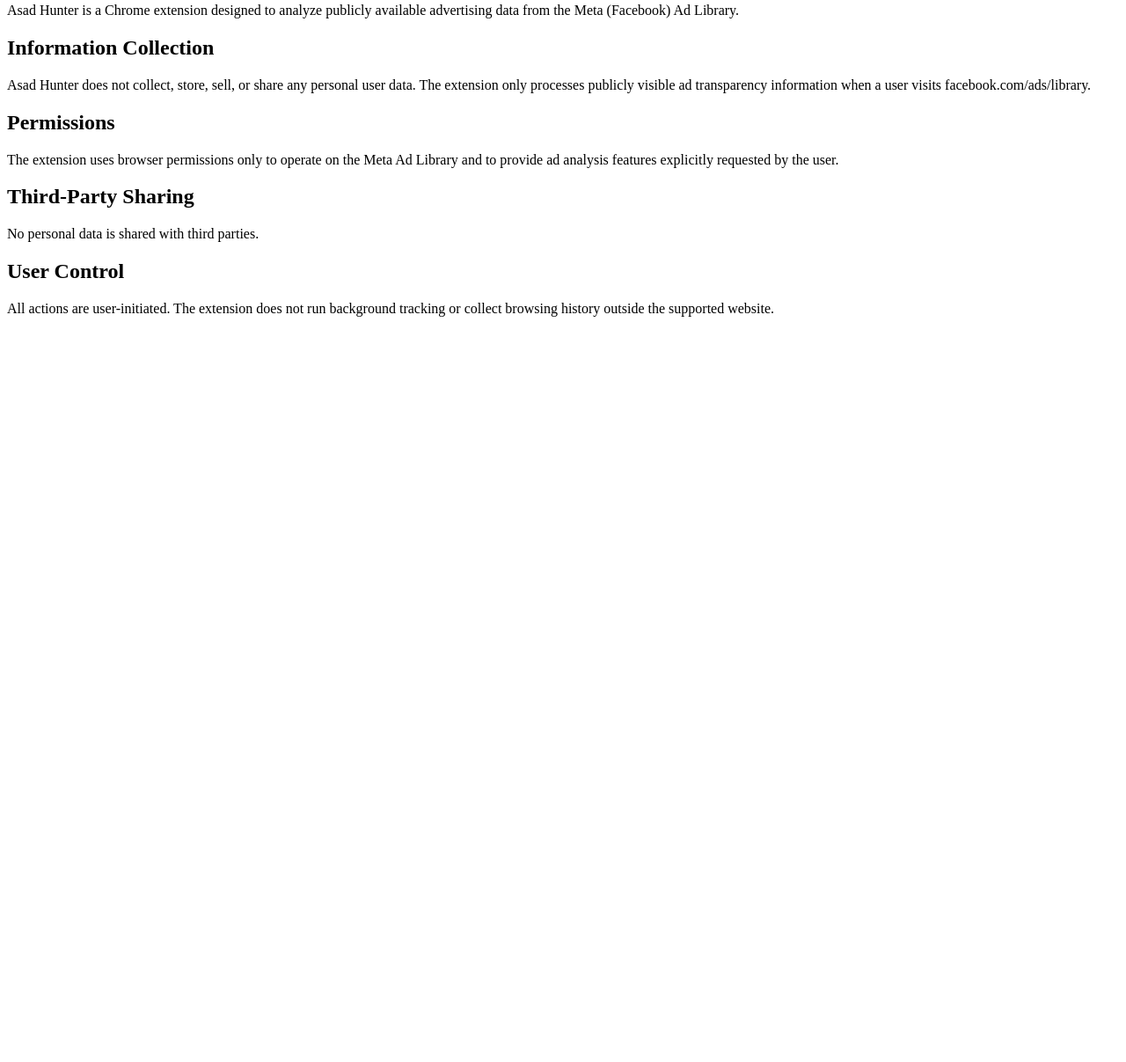
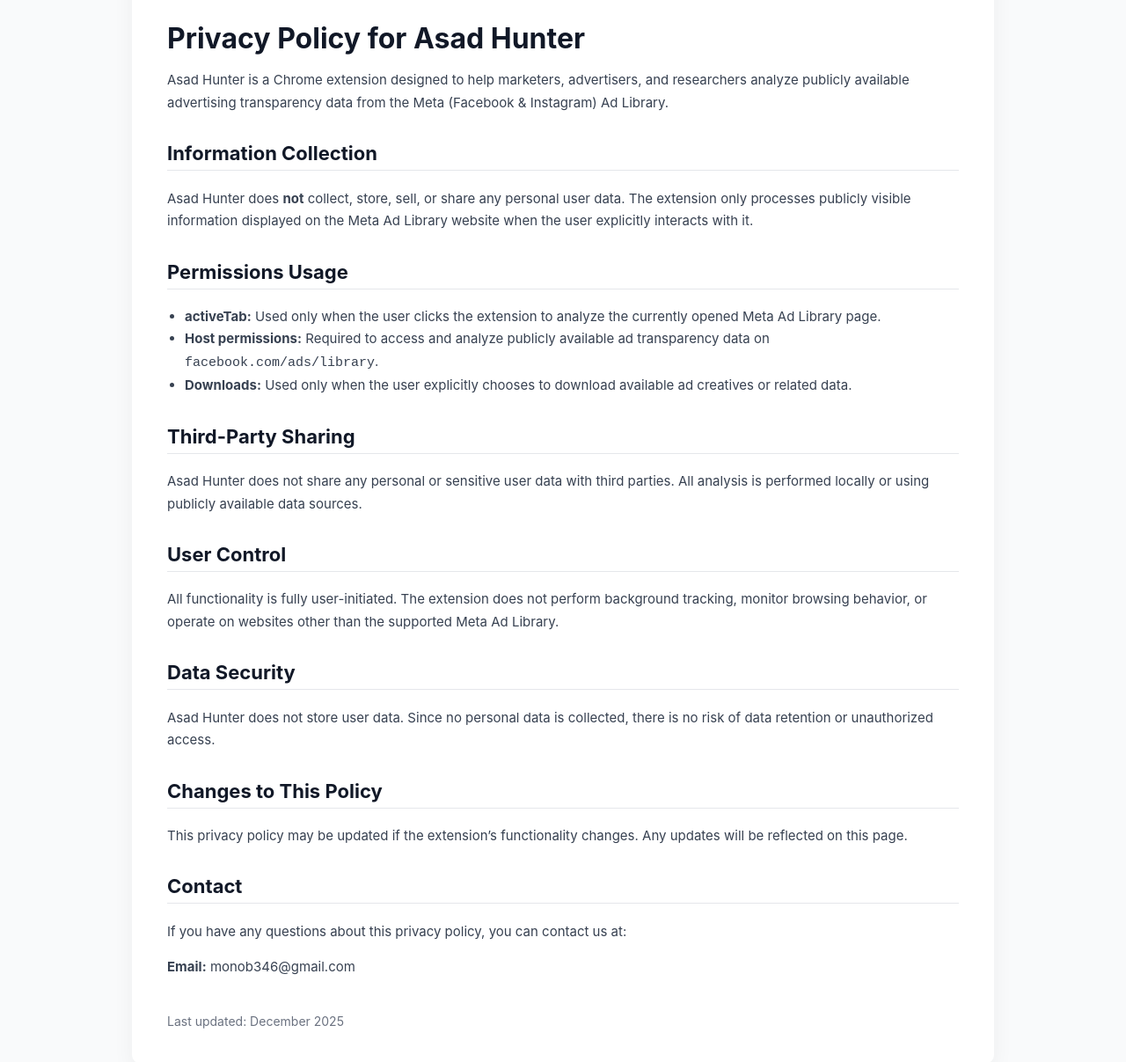
Before and after one commit to AsadHunter/asad-hunter-privacy, a plain HTML site: page index.html in a window 1280 px wide. Shown: the part 77-1284 px from the top of the page at 88% size. Before the commit the page ends 800 px from the top, so only its background shows below. Drawn offline with Linux system fonts and the light colour scheme.

Commit message:
Update index.html

```diff
--- a/index.html
+++ b/index.html
@@ -1,39 +1,116 @@
 <!DOCTYPE html>
 <html lang="en">
 <head>
-  <meta charset="UTF-8">
+  <meta charset="UTF-8" />
   <title>Privacy Policy – Asad Hunter</title>
+  <meta name="viewport" content="width=device-width, initial-scale=1.0" />
+  <style>
+    body {
+      font-family: -apple-system, BlinkMacSystemFont, "Segoe UI", Roboto, Arial, sans-serif;
+      background: #f9fafb;
+      color: #111827;
+      margin: 0;
+      padding: 0;
+    }
+    .container {
+      max-width: 900px;
+      margin: 40px auto;
+      background: #ffffff;
+      padding: 40px;
+      border-radius: 10px;
+      box-shadow: 0 10px 25px rgba(0,0,0,0.05);
+    }
+    h1 {
+      font-size: 32px;
+      margin-bottom: 10px;
+    }
+    h2 {
+      margin-top: 32px;
+      font-size: 22px;
+      border-bottom: 1px solid #e5e7eb;
+      padding-bottom: 6px;
+    }
+    p, li {
+      font-size: 15px;
+      line-height: 1.7;
+      color: #374151;
+    }
+    ul {
+      padding-left: 20px;
+    }
+    .footer {
+      margin-top: 40px;
+      font-size: 14px;
+      color: #6b7280;
+    }
+  </style>
 </head>
 <body>
+  <div class="container">
     <h1>Privacy Policy for Asad Hunter</h1>
 
     <p>
-    Asad Hunter is a Chrome extension designed to analyze publicly available
-    advertising data from the Meta (Facebook) Ad Library.
+      Asad Hunter is a Chrome extension designed to help marketers, advertisers, and researchers
+      analyze publicly available advertising transparency data from the Meta (Facebook & Instagram)
+      Ad Library.
     </p>
 
     <h2>Information Collection</h2>
     <p>
-    Asad Hunter does not collect, store, sell, or share any personal user data.
-    The extension only processes publicly visible ad transparency information
-    when a user visits facebook.com/ads/library.
+      Asad Hunter does <strong>not</strong> collect, store, sell, or share any personal user data.
+      The extension only processes publicly visible information displayed on the Meta Ad Library
+      website when the user explicitly interacts with it.
     </p>
 
-  <h2>Permissions</h2>
-  <p>
-    The extension uses browser permissions only to operate on the Meta Ad Library
-    and to provide ad analysis features explicitly requested by the user.
-  </p>
+    <h2>Permissions Usage</h2>
+    <ul>
+      <li>
+        <strong>activeTab:</strong> Used only when the user clicks the extension to analyze the
+        currently opened Meta Ad Library page.
+      </li>
+      <li>
+        <strong>Host permissions:</strong> Required to access and analyze publicly available ad
+        transparency data on <code>facebook.com/ads/library</code>.
+      </li>
+      <li>
+        <strong>Downloads:</strong> Used only when the user explicitly chooses to download available
+        ad creatives or related data.
+      </li>
+    </ul>
 
     <h2>Third-Party Sharing</h2>
     <p>
-    No personal data is shared with third parties.
+      Asad Hunter does not share any personal or sensitive user data with third parties.
+      All analysis is performed locally or using publicly available data sources.
     </p>
 
     <h2>User Control</h2>
     <p>
-    All actions are user-initiated. The extension does not run background tracking
-    or collect browsing history outside the supported website.
+      All functionality is fully user-initiated. The extension does not perform background tracking,
+      monitor browsing behavior, or operate on websites other than the supported Meta Ad Library.
     </p>
+
+    <h2>Data Security</h2>
+    <p>
+      Asad Hunter does not store user data. Since no personal data is collected, there is no risk of
+      data retention or unauthorized access.
+    </p>
+
+    <h2>Changes to This Policy</h2>
+    <p>
+      This privacy policy may be updated if the extension’s functionality changes. Any updates will
+      be reflected on this page.
+    </p>
+
+    <h2>Contact</h2>
+    <p>
+      If you have any questions about this privacy policy, you can contact us at:
+    </p>
+    <p><strong>Email:</strong> monob346@gmail.com</p>
+
+    <div class="footer">
+      Last updated: December 2025
+    </div>
+  </div>
 </body>
 </html>
```
Lines whose indentation alone changed are shown as unchanged.
